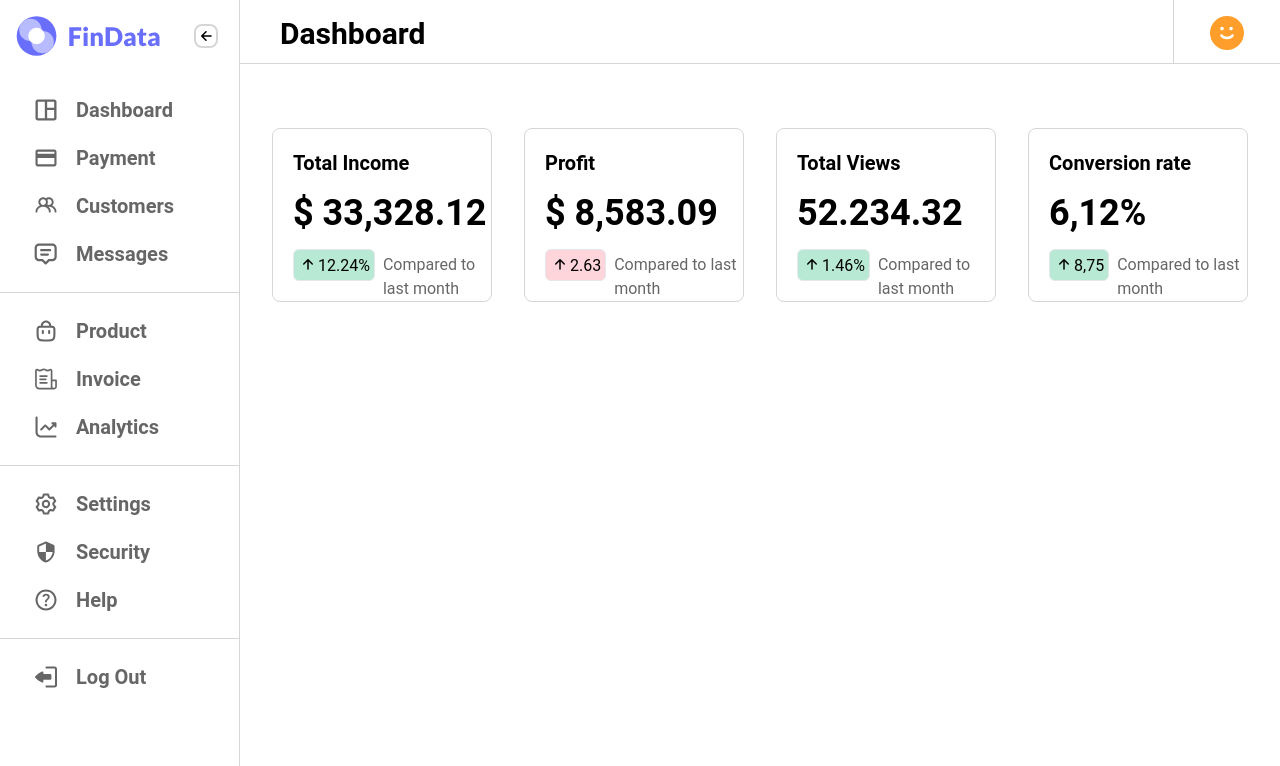
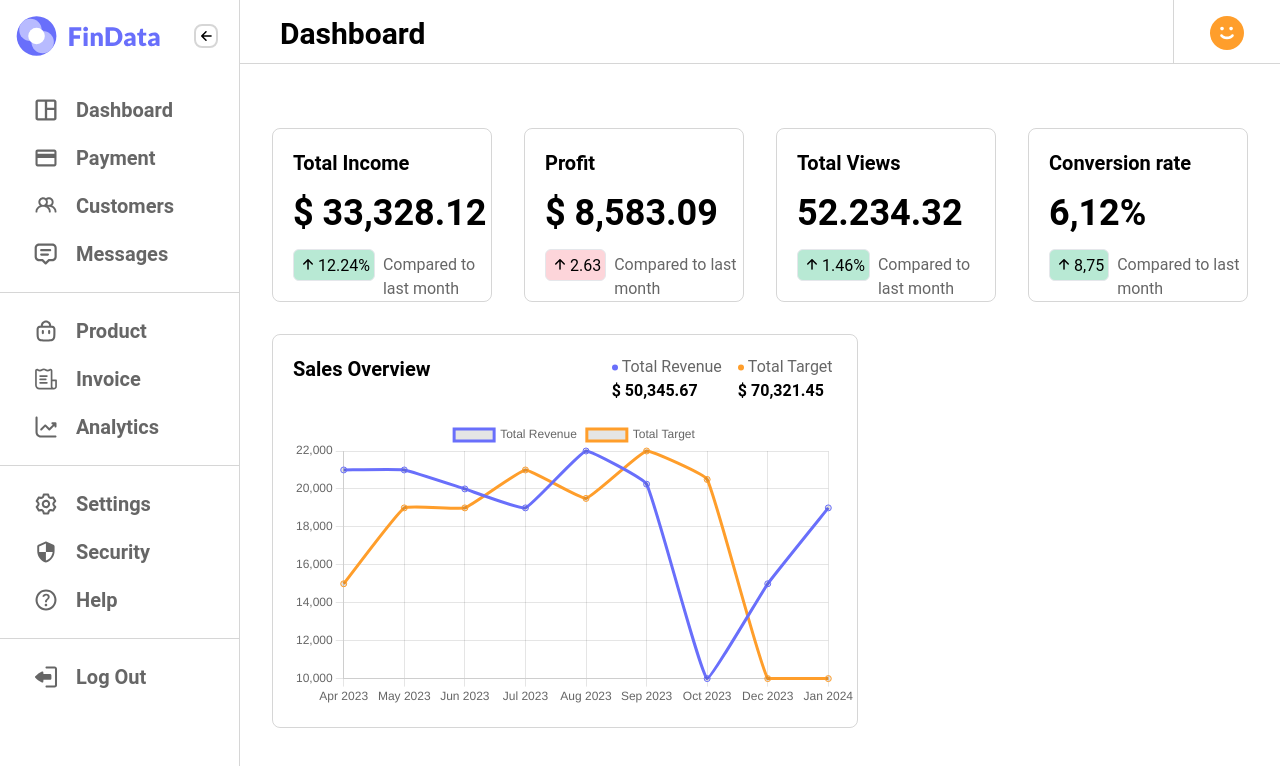
Before and after one commit to cnlawrence/big-dev-soon-dashboard, a Vue app: page / in a window 1280 px wide. Shown: the top 766 px of the page. Built offline with nearby package versions, Linux system fonts and the light colour scheme; no server answers; a web font is replaced by a local one.

Commit message:
Adding sales overview card

```diff
--- a/package.json
+++ b/package.json
@@ -9,7 +9,9 @@
     "preview": "vite preview"
   },
   "dependencies": {
-    "vue": "^3.4.21"
+    "chart.js": "^4.4.3",
+    "vue": "^3.4.21",
+    "vue-chartjs": "^5.3.1"
   },
   "devDependencies": {
     "@vitejs/plugin-vue": "^5.0.4",
--- a/src/components/Dashboard.vue
+++ b/src/components/Dashboard.vue
@@ -1,5 +1,6 @@
 <script setup lang="ts">
 import NumberCard from "./NumberCard.vue";
+import SalesOverviewCard from "./SalesOverviewCard.vue";
 
 let getData = async () => {
   const res = await fetch("https://dummyjson.com/http/200");
@@ -37,5 +38,10 @@ getData();
       :is-positive="true"
     />
   </div>
+  <!-- card row -->
+  <div class="flex w-full px-8 pt-8">
+    <!-- sales overview card -->
+    <SalesOverviewCard />
+  </div>
 </template>
 <style scoped></style>
--- /dev/null
+++ b/src/components/SalesOverviewCard.vue
@@ -0,0 +1,115 @@
+<template>
+  <div
+    class="basis-3/5 border border-b-[.04em] border-black/[16%] rounded-lg py-5 pl-5"
+  >
+    <!-- top row -->
+    <div class="flex flex-col">
+      <div class="flex h-16">
+        <!-- title -->
+        <div class="flex-auto">
+          <div class="text-xl font-semibold">Sales Overview</div>
+        </div>
+        <!-- totals -->
+        <div class="flex pr-6 space-x-4">
+          <!-- total a -->
+          <div>
+            <div class="flex text-black/60 items-center space-x-1">
+              <svg
+                class="w-[6px] h-[7px]"
+                viewBox="0 0 6 7"
+                fill="none"
+                xmlns="http://www.w3.org/2000/svg"
+              >
+                <circle cx="3" cy="3.5" r="3" fill="#696FFB" />
+              </svg>
+              <div>Total Revenue</div>
+            </div>
+            <div class="font-semibold">$ 50,345.67</div>
+          </div>
+          <!-- total b -->
+          <div>
+            <div class="flex text-black/60 items-center space-x-1">
+              <svg
+                class="w-[6px] h-[7px]"
+                viewBox="0 0 6 7"
+                fill="none"
+                xmlns="http://www.w3.org/2000/svg"
+              >
+                <circle cx="3" cy="3.5" r="3" fill="#FF9E2B" />
+              </svg>
+              <div>Total Target</div>
+            </div>
+            <div class="font-semibold">$ 70,321.45</div>
+          </div>
+        </div>
+      </div>
+      <!-- graph -->
+      <div class="h-72">
+        <Line :data="data" :options="options" />
+      </div>
+    </div>
+  </div>
+</template>
+<script setup lang="ts">
+import {
+  Chart as ChartJS,
+  CategoryScale,
+  LinearScale,
+  PointElement,
+  LineElement,
+  Title,
+  Tooltip,
+  Legend,
+} from "chart.js";
+import { Line } from "vue-chartjs";
+
+ChartJS.register(
+  CategoryScale,
+  LinearScale,
+  PointElement,
+  LineElement,
+  Title,
+  Tooltip,
+  Legend
+);
+
+defineProps({
+  dataSet: Array<Number>,
+  labels: Array<String>,
+});
+const labels = [
+  "Apr 2023",
+  "May 2023",
+  "Jun 2023",
+  "Jul 2023",
+  "Aug 2023",
+  "Sep 2023",
+  "Oct 2023",
+  "Dec 2023",
+  "Jan 2024",
+];
+const data = {
+  labels: labels,
+  datasets: [
+    {
+      label: "Total Revenue",
+      data: [21000, 21000, 20000, 19000, 22000, 20250, 10000, 15000, 19000],
+      fill: false,
+      borderColor: "#696FFB",
+      tension: 0.1,
+    },
+    {
+      label: "Total Target",
+      data: [15000, 19000, 19000, 21000, 19500, 22000, 20500, 10000, 10000],
+      fill: false,
+      borderColor: "#FF9E2B",
+      tension: 0.1,
+    },
+  ],
+};
+const options = {
+  responsive: true,
+  maintainAspectRatio: false,
+};
+</script>
+<style lang=""></style>
```
Also changed, not shown: 1 other file (tests, documents, lock files or other folders).
